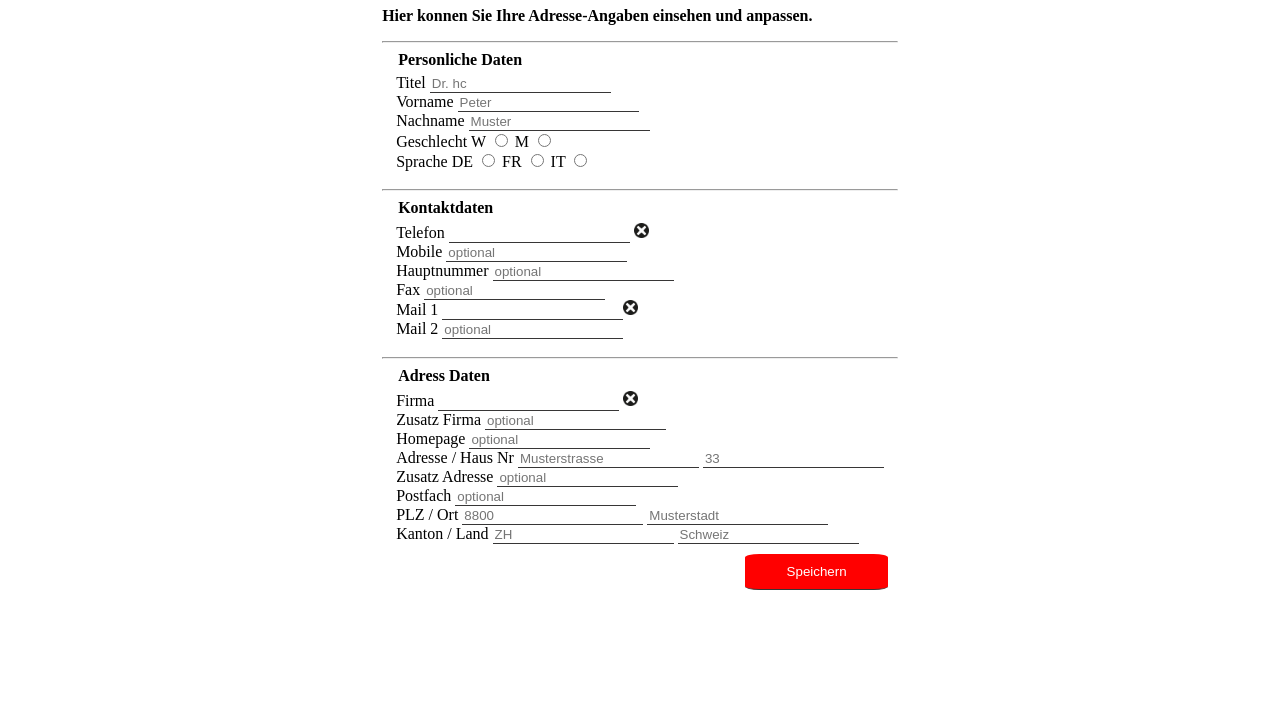
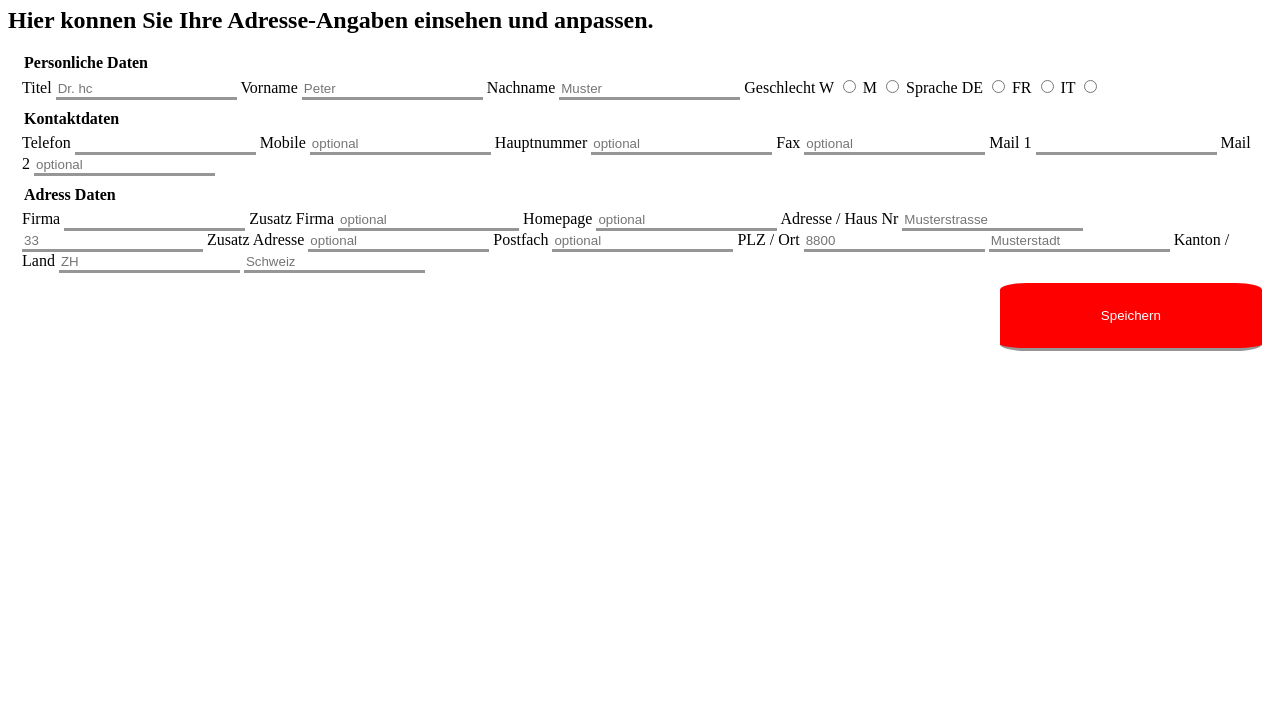
Before and after one commit to yavuzefepc/FormExercise, a plain HTML site: page index.html in a window 1280 px wide. Shown: the part 89-800 px from the top of the page. Drawn offline with Linux system fonts and the light colour scheme.

Commit message:
delete unnecessary tags like <hr>, <br>

```diff
--- a/index.html
+++ b/index.html
@@ -9,21 +9,21 @@
   </head>
   <body>
     <main>
+
       <h1 id="profil">Profil</h1>
-      <p><b>Hier konnen Sie Ihre Adresse-Angaben einsehen und anpassen.</b></p>
-      <hr />
+      <h2>Hier konnen Sie Ihre Adresse-Angaben einsehen und anpassen.</h2>
       <form action="#" method="post">
         <fieldset name="PersonlichenDaten">
           <legend>Personliche Daten</legend>
+
           <label for="titel">Titel</label>
           <input
             id="titel"
             type="text"
-            name="Titel"
+            name="titel"
             placeholder="Dr. hc"
             required
           />
-          <br />
 
           <label for="vorname">Vorname</label>
           <input
@@ -33,7 +33,6 @@
             placeholder="Peter"
             required
           />
-          <br />
 
           <label for="nachname">Nachname</label>
           <input
@@ -43,13 +42,12 @@
             placeholder="Muster"
             required
           />
-          <br />
 
           <label>Geschlecht</label>
           <label for="woman">W</label>
           <input type="radio" id="woman" name="gender" value="W" required />
           <label for="man">M</label>
-          <input type="radio" id="man" name="gender" value="M" /> <br />
+          <input type="radio" id="man" name="gender" value="M" />
 
           <label>Sprache</label>
           <label for="german">DE</label>
@@ -64,18 +62,16 @@
           <input type="radio" id="french" name="language" value="french" />
           <label for="italian">IT</label>
           <input type="radio" id="italian" name="language" value="italian" />
-          <br />
         </fieldset>
-        <hr />
 
         <fieldset name="Kontaktdaten">
           <legend>Kontaktdaten</legend>
+
           <label for="telephone">Telefon</label>
           <input type="tel" id="telephone" name="tel" required />
-          <img src="./img/black-close-icon-3.png" alt="required" /> <br />
+
           <label for="mobile">Mobile</label>
           <input type="tel" id="mobile" name="mobile" placeholder="optional" />
-          <br />
           <label for="hauptnummer">Hauptnummer</label>
           <input
             type="tel"
@@ -83,31 +79,27 @@
             name="hauptnummer"
             placeholder="optional"
           />
-          <br />
+
           <label for="fax">Fax</label>
-          <input type="tel" id="fax" name="fax" placeholder="optional" /> <br />
-          <label for="mail1">Mail 1</label>
-          <input type="email" name="email1" id="email1" required /><img
-            src="./img/black-close-icon-3.png"
-            alt="required"
-          />
-          <br />
-          <label for="mail2">Mail 2</label>
+          <input type="tel" id="fax" name="fax" placeholder="optional" />
+
+          <label for="email1">Mail 1</label>
+          <input type="email" name="email1" id="email1" required />
+          <label for="email2">Mail 2</label>
           <input
             type="email"
             name="email2"
             id="email2"
             placeholder="optional"
           />
-          <br />
         </fieldset>
-        <hr />
 
         <fieldset name="AdressDaten">
           <legend>Adress Daten</legend>
+
           <label for="firma">Firma</label>
           <input type="text" id="firma" name="firma" />
-          <img src="./img/black-close-icon-3.png" alt="required" /> <br />
+
           <label for="zusatzfirma">Zusatz Firma</label>
           <input
             type="text"
@@ -115,7 +107,7 @@
             name="zusatzfirma"
             placeholder="optional"
           />
-          <br />
+
           <label for="homepage">Homepage</label>
           <input
             type="url"
@@ -123,8 +115,9 @@
             id="homepage"
             placeholder="optional"
           />
-          <br />
-          <label for="adress">Adresse / Haus Nr</label>
+
+          <label for="adress">Adresse / </label>
+          <label for="hausnumber">Haus Nr</label>
           <input
             type="text"
             id="adress"
@@ -135,26 +128,28 @@
           <input
             type="number"
             name="hausnumber"
-            id="hausnummer"
+            id="hausnumber"
             placeholder="33"
             required
           />
-          <br />
+
           <label for="zusatzadress">Zusatz Adresse</label>
           <input
             type="text"
             id="zusatzadress"
             name="zusatzadress"
             placeholder="optional"
-          /><br />
+          />
+
           <label for="postfach">Postfach</label>
           <input
             type="number"
             id="postfach"
             name="postfach"
             placeholder="optional"
-          /><br />
-          <label for="plz">PLZ / Ort</label>
+          />
+          <label for="plz">PLZ / </label>
+          <label for="ort">Ort</label>
           <input
             type="number"
             name="plz"
@@ -169,17 +164,19 @@
             placeholder="Musterstadt"
             required
           />
-          <br />
-          <label for="kantonland">Kanton / Land</label>
+
+          <label for="kanton">Kanton / </label>
+          <label for="land">Land</label>
           <input
             type="text"
-            name="kantonland"
+            name="kanton"
             id="kantonland"
             placeholder="ZH"
           />
           <input type="text" name="land" id="land" placeholder="Schweiz" />
         </fieldset>
-        <input id="submitbutton" type="button" value="Speichern" />
+
+        <input id="submitbutton" type="submit" value="Speichern" />
       </form>
     </main>
   </body>
--- a/style.css
+++ b/style.css
@@ -5,11 +5,6 @@ body {
 
 fieldset {
     border: none;
-    /* justify-content: space-between; */
-}
-
-img {
-    height: 15px;
 }
 
 #profil {
@@ -33,10 +28,6 @@ form {
     right: 10px;
 }
 input{
-    /* align-items: flex-end; */
     border: none;
-    border-bottom: 1px solid rgb(55, 54, 54);
+    border-bottom: 3px solid rgb(150, 150, 150);
 }
-#telephone #email1 #firma {
-    border-bottom: 5px solid black;
-}
```
